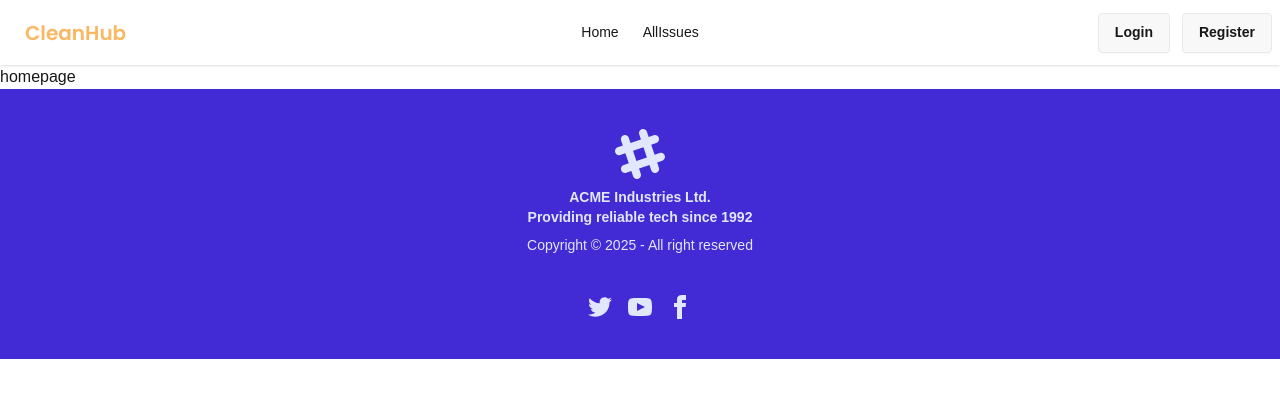
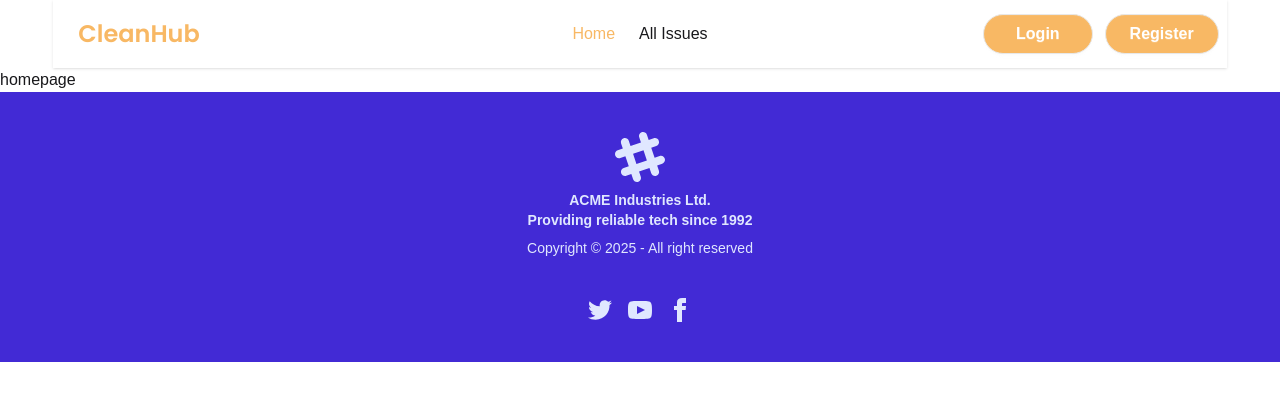
Before and after one commit to sucharita4867/CleanCityPortal-client-side, a React (Vite) app: page / in a window 1280 px wide. Shown: the top 400 px of the page. Built offline with nearby package versions, Linux system fonts and the light colour scheme; a web font is replaced by a local one.

Commit message:
allmoust done navbar styling

```diff
--- a/src/Components/Navbar.jsx
+++ b/src/Components/Navbar.jsx
@@ -1,22 +1,33 @@
 import React from "react";
 import { Link, NavLink } from "react-router";
+// import logo from "../assets/logo.jpg";
 
 const Navbar = () => {
   const links = (
     <>
-      <li>
-        <NavLink to="/">Home </NavLink>
+      <li className="text-base">
+        <NavLink
+          to="/"
+          className={({ isActive }) => (isActive ? "text-[#F8B864] " : "")}
+        >
+          Home
+        </NavLink>
       </li>
 
-      <li>
-        <NavLink to="/allIssues">AllIssues </NavLink>
+      <li className="text-base">
+        <NavLink
+          to="/allIssues"
+          className={({ isActive }) => (isActive ? "text-[#F8B864] " : "")}
+        >
+          All Issues
+        </NavLink>
       </li>
     </>
   );
 
   return (
-    <div>
-      <div className="navbar bg-base-100 shadow-sm">
+    <div className="">
+      <div className="navbar w-11/12 mx-auto bg-base-100 shadow-sm">
         <div className="navbar-start">
           <div className="dropdown">
             <div tabIndex={0} role="button" className="btn btn-ghost lg:hidden">
@@ -38,24 +49,33 @@ const Navbar = () => {
             </div>
             <ul
               tabIndex="-1"
-              className="menu menu-sm dropdown-content bg-base-100 rounded-box z-1 mt-3 w-52 p-2 shadow"
+              className="menu menu-sm dropdown-content  rounded-box z-1 mt-3 w-52 p-2 shadow"
             >
               {links}
             </ul>
           </div>
-          <a className="btn btn-ghost text-xl poppins text-[#F8B864]">
-            CleanHub
+          <a className="btn btn-ghost text-2xl poppins flex items-center gap-2 text-[#F8B864]">
+            {/* <img
+              src={logo}
+              alt="CleanHub Logo"
+              className="w-8 h-8 invert-[0.6] sepia saturate-[5] hue-rotate-[10deg]"
+            /> */}
+            <span>CleanHub</span>
           </a>
         </div>
         <div className="navbar-center hidden lg:flex">
           <ul className="menu menu-horizontal px-1">{links}</ul>
         </div>
         <div className="navbar-end gap-3">
-          <div>
-            <a className="btn">Login </a>
+          <div className="">
+            <a className="btn px-8 text-center bg-[#F8B864] rounded-full text-base text-white font-semibold hover:border hover:border-[#F8B864] hover:bg-[white] hover:text-[#F8B864]">
+              Login{" "}
+            </a>
           </div>
           <div>
-            <a className="btn">Register</a>
+            <a className="btn px-6 text-center bg-[#F8B864] rounded-full text-base text-white font-semibold hover:border hover:border-[#F8B864] hover:bg-[white] hover:text-[#F8B864]">
+              Register{" "}
+            </a>
           </div>
         </div>
       </div>
```
Also changed, not shown: src/assets/logo.jpg (added).
